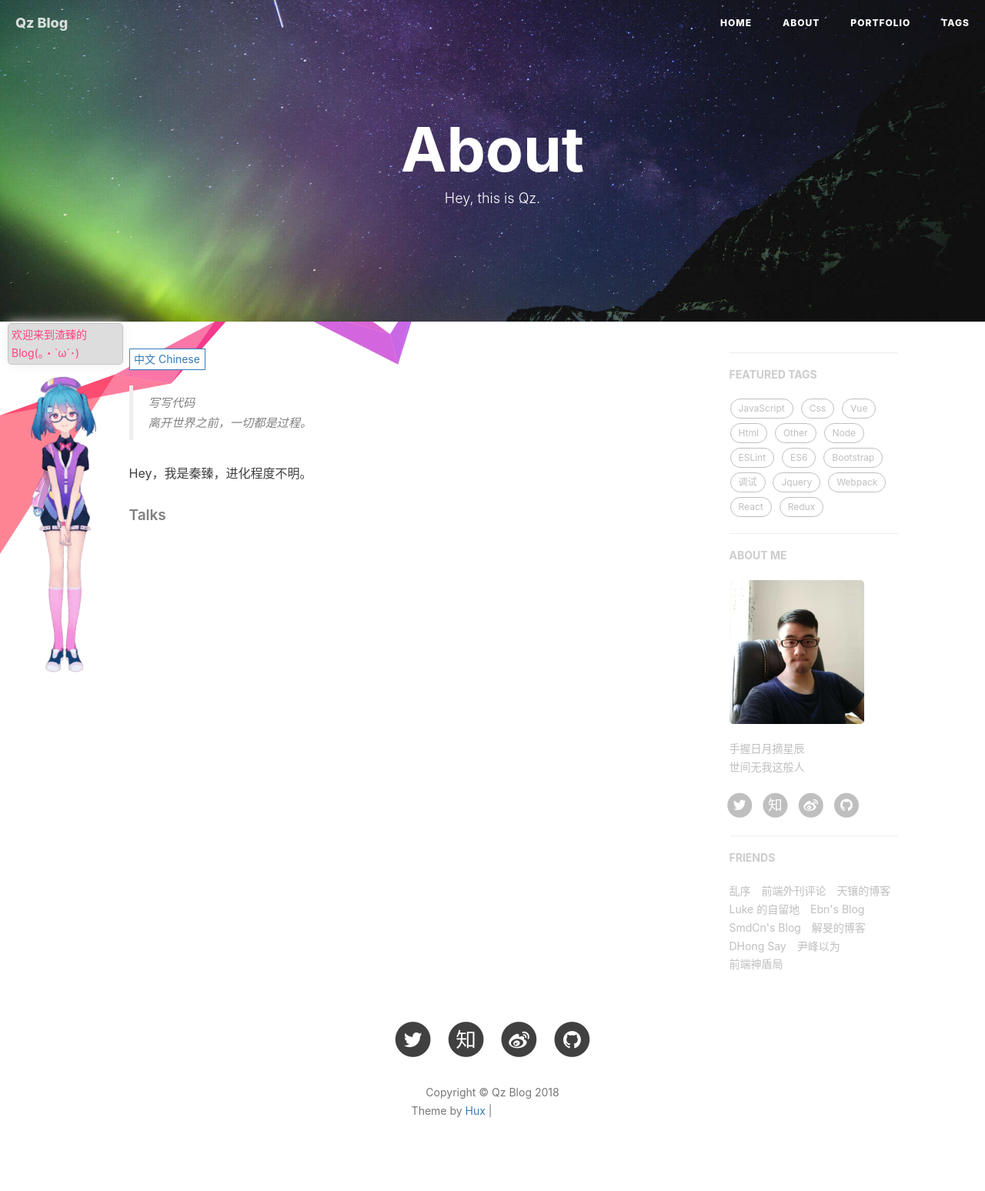
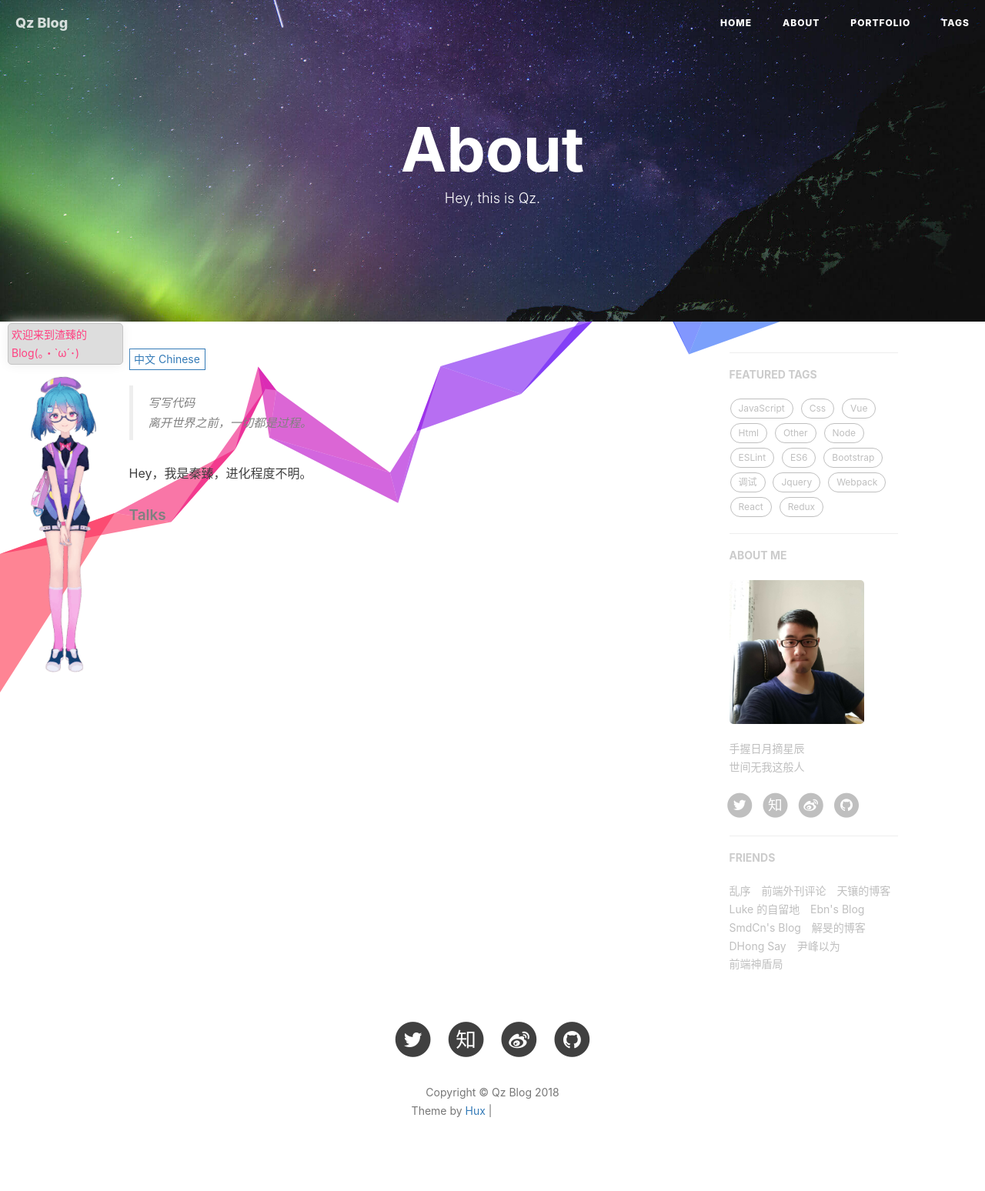
Before and after one commit to stephen-mi/QinZhen001.github.io, a Jekyll site: the page built from about.html, in a window 1280 px wide. Shown: the whole page at 77% size. Built offline with Jekyll 4.4.1, drawn with Linux system fonts in a browser that asks for light colours; nearby versions of some CDN libraries; comment, search, counter and statistics services are not loaded; grey boxes are pictures that could not be loaded.

Commit message:
qz commit

```diff
--- a/css/page.css
+++ b/css/page.css
@@ -1,7 +1,7 @@
 @media (min-width: 1110px) {
     .canvas-bg {
         position: absolute;
-        top:0;
+        top:20%;
         left: 0;
         width: 100%;
         height: 100%;
--- a/js/spig.js
+++ b/js/spig.js
@@ -88,6 +88,7 @@
         initMove = true;
         _x = e.pageX - parseInt($("#spig").css("left"));
         _y = e.pageY - parseInt($("#spig").css("top"));
+        e.stopPropagation()
     });
     $(document).mousemove(function (e) {
         if (initMove) {
@@ -106,11 +107,13 @@
                 cur_scrollTop = $(window).scrollTop()
             }
         }
+        e.stopPropagation()
     }).mouseup(function () {
         if (isMove) {
             $("#spig>.mumu").fadeTo("100", 1);
         }
         initMove = false;
         isMove = false;
+        e.stopPropagation()
     });
 });
```
